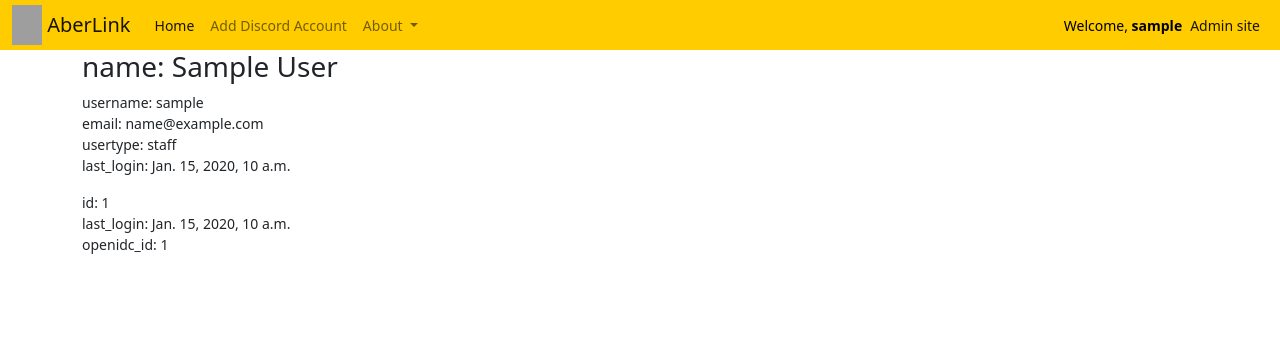
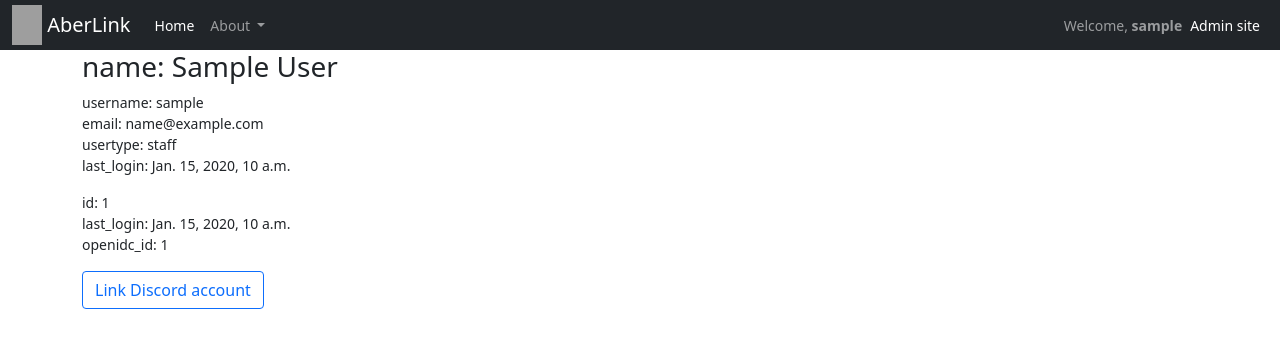
Before and after one commit to JoelLucaAdams/aberlink, a Django app: page /auth/user/ in a window 1280 px wide. Shown: the top 348 px of the page. Run offline with Django 3.2, Linux system fonts and the light colour scheme; a user stored in the database is signed in; tables that the repository leaves empty hold one stand-in row (values such as "Sample post"); parts of the project's set-up code (start-up, migrations or seed data) failed here and were passed over; grey boxes are pictures that could not be loaded.

Commit message:
Changed colour to black instead of yellow and added button for discord

```diff
--- a/src/AberLinkAuthentication/AberLinkAuthentication/urls.py
+++ b/src/AberLinkAuthentication/AberLinkAuthentication/urls.py
@@ -18,9 +18,8 @@ from django.urls import path
 from login import views
 
 urlpatterns = [
-    path('', views.openidc_response, name='OpenID-Connect-response'),
-    # Discord redirect
-    path('auth/user/', views.get_authenticated_user, name='logged-in'),
+    path('', views.openidc_response, name='Home page'),
+    path('auth/user/', views.get_authenticated_user, name='logged-in-accounts'),
     path('admin/', admin.site.urls, name='Admin'),
     # Responsible for discord login
     path('oauth2/login', views.discord_oauth2, name='Discord-login'),
--- a/src/AberLinkAuthentication/login/views.py
+++ b/src/AberLinkAuthentication/login/views.py
@@ -20,7 +20,13 @@ def openidc_response(request):
     openidc_user = OpenIDCAuthenticationBackend().authenticate(request, user=metadata)
     login(request, openidc_user, backend='login.auth.OpenIDCAuthenticationBackend')
     # TODO: Should probably change to logging
-    return redirect('/oauth2/login')
+    discord_users = DiscordUser.objects.filter(openidc=openidc_user.id)
+    context = {
+        'openidc_user': openidc_user,
+        'discord_users': discord_users,
+        'title': 'Home',
+    }
+    return render(request, 'home.html', context)
 
 
 def discord_oauth2(request):
--- a/src/AberLinkAuthentication/templates/base.html
+++ b/src/AberLinkAuthentication/templates/base.html
@@ -1,6 +1,7 @@
 {% load static %}
 <!DOCTYPE html>
 <html lang="en">
+
 <head>
 
   <!-- Required meta tags -->
@@ -8,7 +9,8 @@
   <meta name="viewport" content="width=device-width, initial-scale=1">
 
   <!-- Bootstrap CSS -->
-    <link href="https://cdn.jsdelivr.net/npm/bootstrap@5.0.0-beta2/dist/css/bootstrap.min.css" rel="stylesheet" integrity="sha384-BmbxuPwQa2lc/FVzBcNJ7UAyJxM6wuqIj61tLrc4wSX0szH/Ev+nYRRuWlolflfl" crossorigin="anonymous">
+  <link href="https://cdn.jsdelivr.net/npm/bootstrap@5.0.0-beta2/dist/css/bootstrap.min.css" rel="stylesheet"
+    integrity="sha384-BmbxuPwQa2lc/FVzBcNJ7UAyJxM6wuqIj61tLrc4wSX0szH/Ev+nYRRuWlolflfl" crossorigin="anonymous">
 
   <!-- Website icon -->
   <link rel="icon" href="{% static '/admin/img/favicon.ico' %}" />
@@ -20,41 +22,40 @@
   {% endif %}
 
   <style>
-      .navbar-light .navbar-text {
-        color: black;
-      }
     .navbar {
-	    margin:0 !important;
+      margin: 0 !important;
       padding-top: 0px !important;
       padding-bottom: 0px !important;
     }
+
     body {
       font-size: 14px;
     }
   </style>
 </head>
+
 <body>
 
-  <nav class="navbar navbar-expand-lg navbar-light" style="background-color: #ffcc00;">
+  <nav class="navbar navbar-expand-lg navbar-dark bg-dark">
     <div class="container-fluid">
-      <a class="navbar-brand" href="/auth/user/">
-          <img src="/static/admin/img/AberLink_logo_cropped.png" width="30" height="40" class="d-inline-block align-top" alt="">
+      <a class="navbar-brand" href="/">
+        <img src="/static/admin/img/AberLink_logo_cropped.png" width="30" height="40" class="d-inline-block align-top"
+          alt="">
         <span style="line-height: 40px;">AberLink</span>
       </a>
-        <button class="navbar-toggler" type="button" data-bs-toggle="collapse" data-bs-target="#navbarNavDropdown" aria-controls="navbarNavDropdown" aria-expanded="false" aria-label="Toggle navigation">
+      <button class="navbar-toggler" type="button" data-bs-toggle="collapse" data-bs-target="#navbarNavDropdown"
+        aria-controls="navbarNavDropdown" aria-expanded="false" aria-label="Toggle navigation">
         <span class="navbar-toggler-icon"></span>
       </button>
 
       <div class="collapse navbar-collapse" id="navbarNavDropdown">
         <ul class="navbar-nav">
           <li class="nav-item">
-              <a class="nav-link active" aria-current="page" href="/auth/user/">Home</a>
-            </li>
-            <li class="nav-item">
-              <a class="nav-link" href="/oauth2/login">Add Discord Account</a>
+            <a class="nav-link active" aria-current="page" href="/">Home</a>
           </li>
           <li class="nav-item dropdown">
-              <a class="nav-link dropdown-toggle" href="#" id="navbarDropdownMenuLink" role="button" data-bs-toggle="dropdown" aria-expanded="false">
+            <a class="nav-link dropdown-toggle" href="#" id="navbarDropdownMenuLink" role="button"
+              data-bs-toggle="dropdown" aria-expanded="false">
               About
             </a>
             <ul class="dropdown-menu" aria-labelledby="navbarDropdownMenuLink">
@@ -90,6 +91,9 @@
   </div>
 
   <!-- Bootstrap Bundle with Popper -->
-    <script src="https://cdn.jsdelivr.net/npm/bootstrap@5.0.0-beta2/dist/js/bootstrap.bundle.min.js" integrity="sha384-b5kHyXgcpbZJO/tY9Ul7kGkf1S0CWuKcCD38l8YkeH8z8QjE0GmW1gYU5S9FOnJ0" crossorigin="anonymous"></script>
+  <script src="https://cdn.jsdelivr.net/npm/bootstrap@5.0.0-beta2/dist/js/bootstrap.bundle.min.js"
+    integrity="sha384-b5kHyXgcpbZJO/tY9Ul7kGkf1S0CWuKcCD38l8YkeH8z8QjE0GmW1gYU5S9FOnJ0"
+    crossorigin="anonymous"></script>
 </body>
+
 </html>
--- a/src/AberLinkAuthentication/templates/home.html
+++ b/src/AberLinkAuthentication/templates/home.html
@@ -14,4 +14,5 @@
     openidc_id: {{ user.openidc_id }}<br>
     </p>
     {% endfor %}
+    <a class="btn btn-outline-primary" href="/oauth2/login" role="Link">Link Discord account</a>
 {% endblock content%}
```
Also changed, not shown: src/AberLinkAuthentication/templates/admin/base_site.html (+12 -10 lines). Lines whose indentation alone changed are shown as unchanged.
